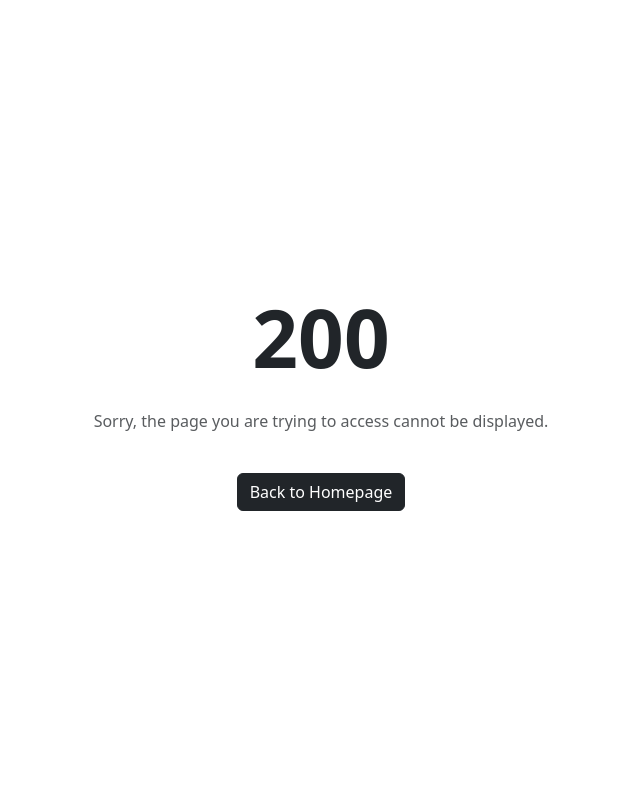
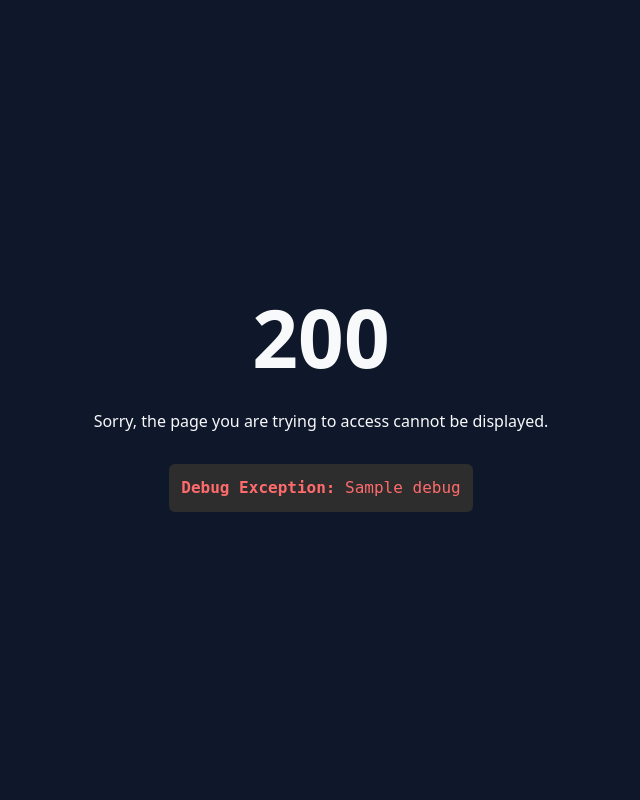
Before and after one commit to Dwi-Susilo/Portfolio-Management-System, a PHP site: template views/error.php in a window 1280 px wide. Shown: the whole page, without its empty margins (319-959 px from the left). Run offline with PHP 8.4, Linux system fonts and the light colour scheme; the template is opened without the code that fills it: most values are stand-ins (such as "Sample title", 1, 10 or a date in 2020); data that the repository does not hold is empty.

Commit message:
fix: perbaiki error handling 500 dan logika logout

```diff
--- a/index.php
+++ b/index.php
@@ -1,9 +1,10 @@
 <?php
 session_start();
+define('APP_ENV', 'development');
 define('APP_RUNNING', true);
 
+require_once 'function.php';
 require_once 'db/koneksi.php';
-require_once 'function.php';
 
 $routes = routes();
 
--- a/views/error.php
+++ b/views/error.php
@@ -3,30 +3,35 @@
 <head>
     <meta charset="UTF-8">
     <meta name="viewport" content="width=device-width, initial-scale=1.0">
-    <title><?= http_response_code(); ?></title>
+    <title><?php echo $message . "-" . http_response_code(); ?></title>
 
     <!-- Bootstrap CSS -->
     <link href="https://cdn.jsdelivr.net/npm/bootstrap@5.3.8/dist/css/bootstrap.min.css" rel="stylesheet" integrity="sha384-sRIl4kxILFvY47J16cr9ZwB07vP4J8+LH7qKQnuqkuIAvNWLzeN8tE5YBujZqJLB" crossorigin="anonymous">
 
 </head>
-<body>
+<body style="background: #0f172a;">
     <div class="container d-flex flex-column justify-content-center align-items-center vh-100">
 
-    <h1 class="display-1 fw-bold">
-        <?= http_response_code(); ?>
+    <h1 class="display-1 fw-bold text-light">
+        <?php echo http_response_code(); ?>
     </h1>
 
-    <h3 class="mb-3"><?= $message ?></h3>
+    <h3 class="mb-3 text-light"><?php echo $message ?></h3>
 
-    <p class="text-muted text-center">
+    <p class="text-light text-center">
         Sorry, the page you are trying to access
         cannot be displayed.
     </p>
-
-    <a href="/" class="btn btn-dark mt-4">
-        <i class="bi bi-house"></i>
-        Back to Homepage
-    </a>
+    <?php if (! empty($debug)): ?>
+        <div style="background: #2d2d2d; color: #ff6b6b; padding: 12px; margin-top: 15px; border-radius: 6px; font-family: monospace;">
+            <strong>Debug Exception:</strong> <?php echo htmlspecialchars($debug); ?>
+        </div>
+    <?php else: ?>
+        <a href="/" class="btn btn-dark mt-4">
+            <i class="bi bi-house"></i>
+            Back to Homepage
+        </a>
+    <?php endif; ?>
 
 </div>
 
```
Also changed, not shown: db/koneksi.php (+6 -4 lines), function.php (+11 -19 lines), model/users.php (+14 -0 lines).
